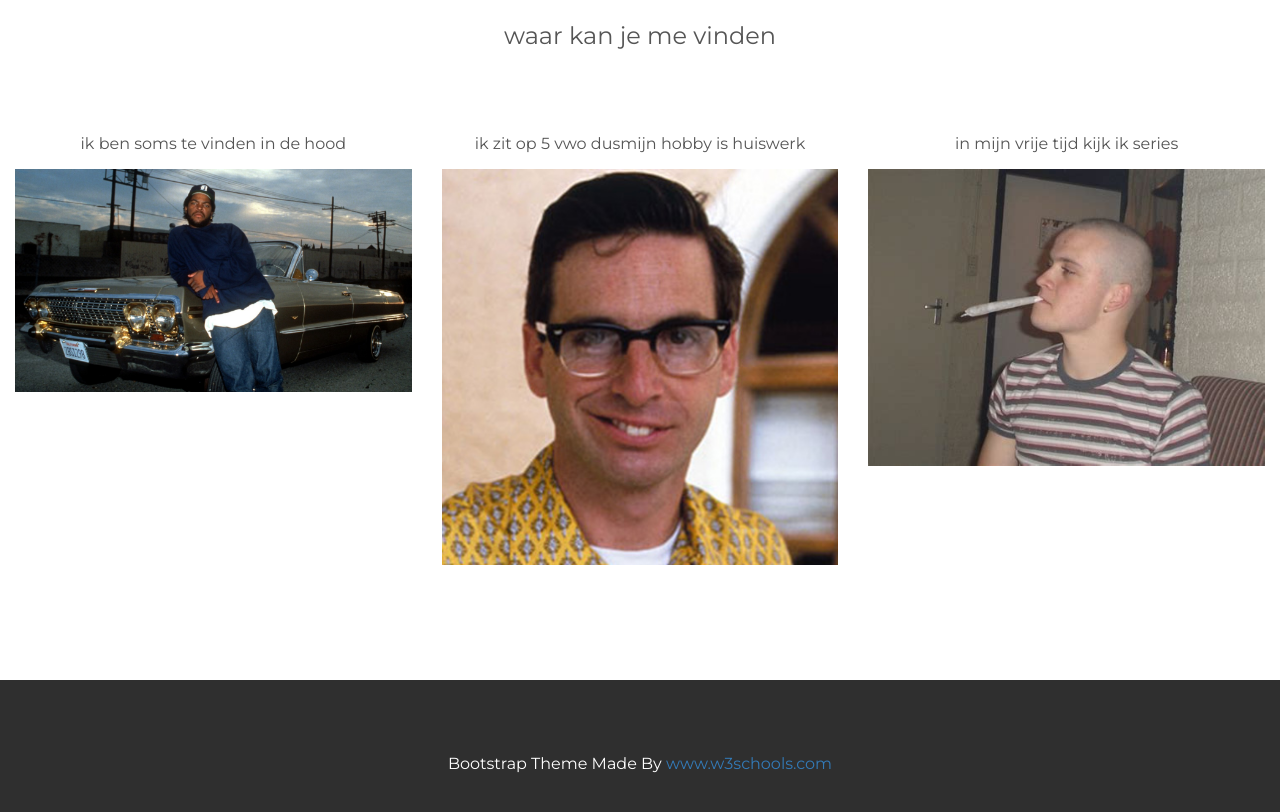
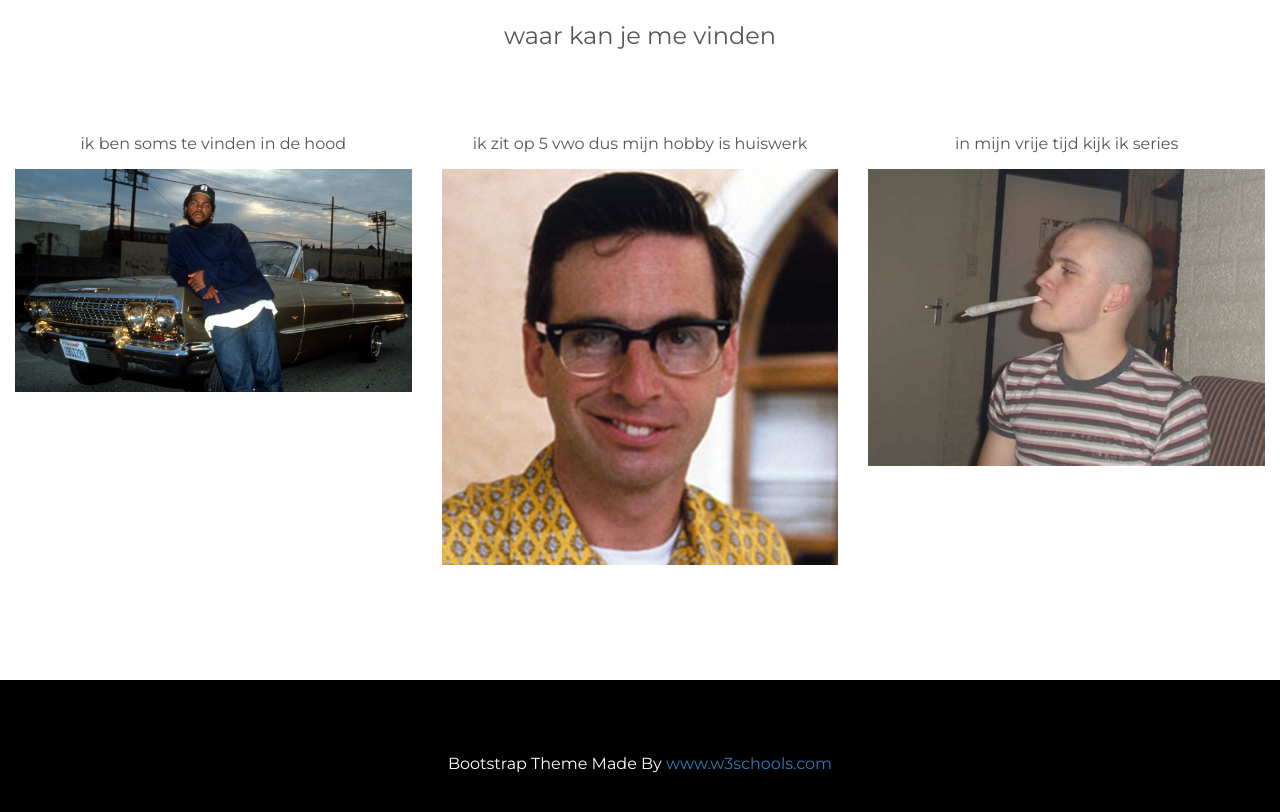
Before and after one commit to ziggykruisselbrink/blok-1-site, a plain HTML site: page index.html in a window 1280 px wide. Shown: the part 1160-1972 px from the top of the page. Drawn offline with nearby package versions, Linux system fonts and the light colour scheme.

Commit message:
Update index.html

```diff
--- a/index.html
+++ b/index.html
@@ -1,7 +1,7 @@
 <!DOCTYPE html>
 <html lang="en">
 <head>
-  <!-- Theme Made By www.w3schools.com - No Copyright -->
+
   <title>Bootstrap Theme Simply Me</title>
   <meta charset="utf-8">
   <meta name="viewport" content="width=device-width, initial-scale=1">
@@ -30,7 +30,7 @@
       color: #555555;
   }
   .bg-4 {
-      background-color: #2f2f2f; /* Black Gray */
+      background-color: #000000; /* Black Gray */
       color: #fff;
   }
   .container-fluid {
@@ -99,7 +99,7 @@
       <img src="boyz_n_the_hood_-_h_-_1991.jpg" class="img-responsive margin" style="width:100%" alt="Image">
     </div>
     <div class="col-sm-4">
-      <p>ik zit op 5 vwo dusmijn hobby is huiswerk</p>
+      <p>ik zit op 5 vwo dus mijn hobby is huiswerk</p>
       <img src="SMCARRADINE2.jpg" class="img-responsive margin" style="width:100%" alt="Image">
     </div>
     <div class="col-sm-4">
```
